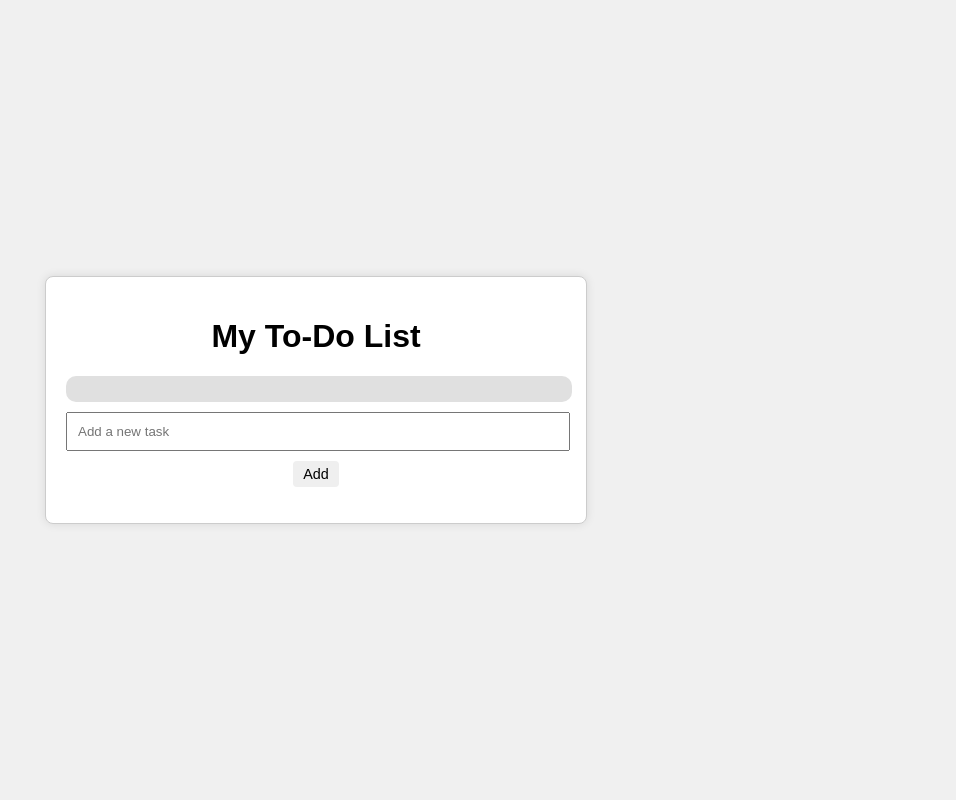
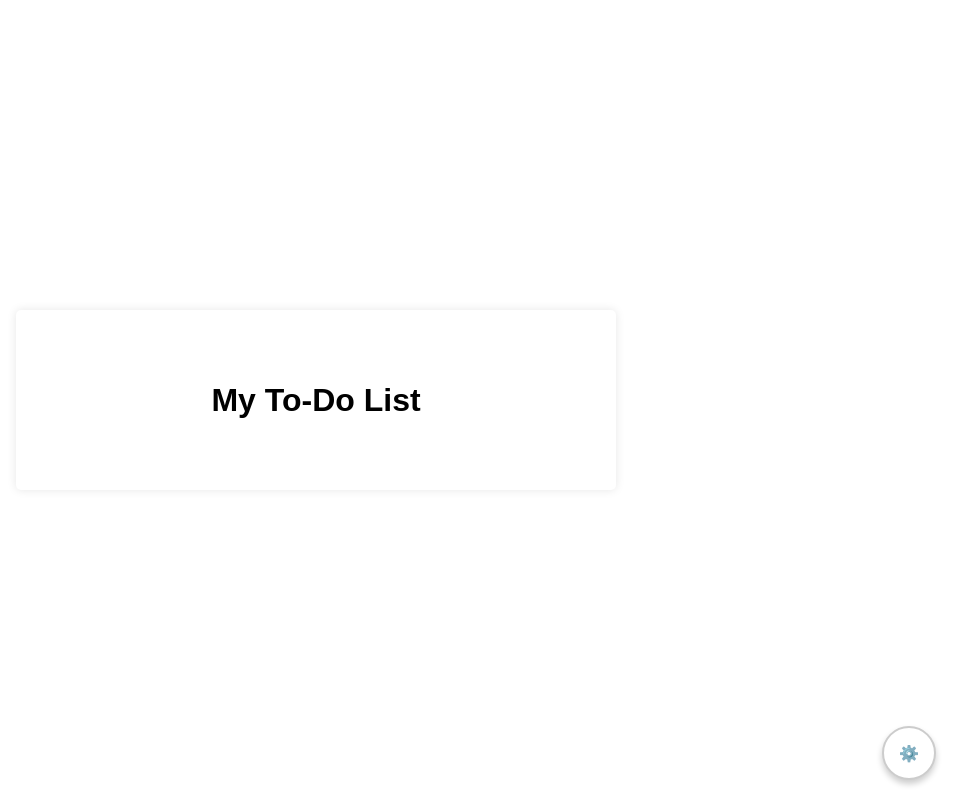
Before and after one commit to SammyFairad/Madhacks2024, a Flask app: page / in a window 1280 px wide. Shown: the whole page, without its empty margins (324-1280 px from the left). Run offline with Flask 3, Linux system fonts and the light colour scheme.

Commit message:
Update index.html

```diff
--- a/templates/index.html
+++ b/templates/index.html
@@ -5,250 +5,131 @@
     <title>To-Do List</title>
     <link rel="stylesheet" href="{{ url_for('static', filename='style.css') }}">
     <style>
-        /* Style for removing outline and maintaining text size */
-        .task-input {
-            outline: none;
-            font-size: inherit;
-            border: none;
-            background-color: transparent;
-            width: 100%;
+        /* Existing styles... */
+
+        /* Settings button styling */
+        .settings-button {
+            position: fixed;
+            bottom: 20px;
+            right: 20px;
+            background-color: #fff;
+            border: 2px solid #ccc;
+            border-radius: 50%;
+            width: 50px;
+            height: 50px;
+            display: flex;
+            align-items: center;
+            justify-content: center;
+            box-shadow: 0px 4px 6px rgba(0, 0, 0, 0.2);
+            cursor: pointer;
+            transition: transform 0.2s, background-color 0.3s;
         }
 
-        /* Fade-out animation for deleting tasks */
-        .fade-out {
-            animation: fadeOut 0.5s forwards;
+        .settings-button:hover {
+            transform: scale(1.1);
+            background-color: #f0f0f0;
         }
 
-        @keyframes fadeOut {
-            from {
-                opacity: 1;
-            }
-            to {
-                opacity: 0;
-                height: 0;
-                margin: 0;
-                padding: 0;
-            }
+        .settings-menu {
+            display: none;
+            position: fixed;
+            bottom: 80px;
+            right: 20px;
+            background-color: white;
+            border: 1px solid #ccc;
+            border-radius: 8px;
+            box-shadow: 0px 4px 6px rgba(0, 0, 0, 0.2);
+            padding: 10px;
+            z-index: 1000;
         }
 
-        /* Container styling for consistency */
-        .container {
-            max-width: 600px;
-            margin: auto;
-            padding: 20px;
-            border: 1px solid #ccc;
-            border-radius: 8px;
-            box-shadow: 0px 0px 10px rgba(0, 0, 0, 0.1);
-        }
-
-        /* Strikethrough style for completed tasks */
-        .completed {
-            color: grey;
-            text-decoration: line-through;
-            text-decoration-thickness: 2px;
-            text-decoration-color: grey;
-            transition: color 0.3s ease, text-decoration-color 0.3s ease;
-        }
-
-        /* Button styling for Add, Delete, and Details buttons */
-        button {
+        .settings-menu button {
+            width: 100%;
+            padding: 8px;
+            margin: 5px 0;
             border: none;
-            padding: 5px 10px;
+            background-color: #f9f9f9;
             border-radius: 4px;
             cursor: pointer;
-            font-size: 0.9em;
             transition: background-color 0.3s;
         }
 
-        button:hover {
-            background-color: #0056b3;
+        .settings-menu button:hover {
+            background-color: #e0e0e0;
         }
 
-        .details-button {
-            margin-left: 10px;
-            font-size: 0.9em;
+        /* Theme styles */
+        body.default {
+            background-color: #fff;
+            color: #000;
+            font-family: Arial, sans-serif;
         }
 
-        /* Progress bar styling */
-        .progress-container {
-            background-color: #e0e0e0;
-            border-radius: 10px;
-            margin: 10px 0;
-            padding: 3px;
-            width: 100%;
+        body.pink-lofi {
+            background-color: #FFC0CB;
+            color: #5A5A5A;
+            font-family: "Comic Sans MS", cursive, sans-serif;
         }
 
-        .progress-bar {
-            background-color: #8E24AA;
-            height: 20px;
-            border-radius: 10px;
-            width: 0;
-            transition: width 0.3s ease;
+        body.brown-library {
+            background-color: #D2B48C;
+            color: #2F2F2F;
+            font-family: "Georgia", serif;
         }
 
-        /* Gold and shine effect when full */
-        .progress-bar.full {
-            background: linear-gradient(45deg, gold, #FFD700);
-            animation: shine 2s infinite linear;
+        body.green-cottagecore {
+            background-color: #98FB98;
+            color: #2A3D1D;
+            font-family: "Courier New", monospace;
         }
 
-        @keyframes shine {
-            0% { box-shadow: 0 0 10px gold; }
-            50% { box-shadow: 0 0 20px gold; }
-            100% { box-shadow: 0 0 10px gold; }
+        body.purple-cosmos {
+            background-color: #D8BFD8;
+            color: #3C1361;
+            font-family: "Trebuchet MS", sans-serif;
         }
     </style>
 </head>
 <body>
     <div class="container">
         <h1>My To-Do List</h1>
+        <!-- Rest of your existing HTML content -->
+    </div>
 
-        <!-- Progress bar container -->
-        <div class="progress-container">
-            <div class="progress-bar" id="progressBar"></div>
-        </div>
-
-        <!-- Form to add a new task -->
-        <form action="{{ url_for('add_task') }}" method="POST" id="taskForm">
-            <input type="text" id="taskInput" name="task" placeholder="Add a new task" required>
-            <button type="submit">Add</button>
-        </form>
-
-        <ul>
-            {% for task in tasks %}
-                <li id="task-{{ loop.index0 }}">
-                    <!-- Checkbox to toggle completion with strikethrough effect -->
-                    <input type="checkbox" onclick="toggleCompletion(this, {{ loop.index0 }})" {% if task.completed %}checked{% endif %}>
-
-                    <!-- Editable task text -->
-                    <span class="task-text {% if task.completed %}completed{% endif %}" onclick="makeEditable(this, {{ loop.index0 }})" data-task-id="{{ loop.index0 }}">
-                        {{ task.text }}
-                    </span>
-
-                    <!-- Details button linking to task details page -->
-                    <a href="{{ url_for('view_task', task_id=loop.index0) }}">
-                        <button class="details-button">Details</button>
-                    </a>
-
-                    <!-- Delete button with fade-out effect -->
-                    <button onclick="deleteTask(event, {{ loop.index0 }})">Delete</button>
-                </li>
-            {% endfor %}
-        </ul>
+    <!-- Settings Button -->
+    <div class="settings-button" onclick="toggleSettingsMenu()">⚙️</div>
+    <div class="settings-menu" id="settingsMenu">
+        <button onclick="changeTheme('default')">Default</button>
+        <button onclick="changeTheme('pink-lofi')">Pink Lo-Fi</button>
+        <button onclick="changeTheme('brown-library')">Brown Library</button>
+        <button onclick="changeTheme('green-cottagecore')">Green Cottagecore</button>
+        <button onclick="changeTheme('purple-cosmos')">Purple Cosmos</button>
     </div>
 
     <script>
-        function makeEditable(element) {
-            const taskText = element.textContent.trim();
-            const taskId = element.getAttribute('data-task-id');
-            const input = document.createElement('input');
-            input.type = 'text';
-            input.value = taskText;
-            input.classList.add('task-input');
-            input.setAttribute('data-task-id', taskId);
-
-            element.replaceWith(input);
-            input.focus();
-
-            input.addEventListener('blur', function() {
-                saveTask(input);
-            });
-            input.addEventListener('keydown', function(event) {
-                if (event.key === 'Enter') {
-                    saveTask(input);
-                }
-            });
+        function toggleSettingsMenu() {
+            const menu = document.getElementById('settingsMenu');
+            menu.style.display = menu.style.display === 'block' ? 'none' : 'block';
         }
 
-        function saveTask(input) {
-            const newTaskText = input.value.trim();
-            const taskId = input.getAttribute('data-task-id');
-            if (!newTaskText) {
-                deleteTask(null, taskId);
-            } else {
-                const form = document.createElement('form');
-                form.action = `/edit/${taskId}`;
-                form.method = 'POST';
-                form.style.display = 'none';
+        function changeTheme(theme) {
+            // Remove existing theme classes
+            document.body.classList.remove('default', 'pink-lofi', 'brown-library', 'green-cottagecore', 'purple-cosmos');
 
-                const hiddenInput = document.createElement('input');
-                hiddenInput.type = 'hidden';
-                hiddenInput.name = 'edited_text';
-                hiddenInput.value = newTaskText;
+            // Add the selected theme class
+            document.body.classList.add(theme);
 
-                form.appendChild(hiddenInput);
-                document.body.appendChild(form);
-                form.submit();
-            }
+            // Save the theme to localStorage
+            localStorage.setItem('selectedTheme', theme);
+
+            // Hide the settings menu
+            toggleSettingsMenu();
         }
 
-        function deleteTask(event, taskId) {
-            if (event) event.preventDefault();
-            const taskElement = document.getElementById(`task-${taskId}`);
-            taskElement.classList.add('fade-out');
-
-            setTimeout(() => {
-                const form = document.createElement('form');
-                form.action = `/delete/${taskId}`;
-                form.method = 'POST';
-                form.style.display = 'none';
-                document.body.appendChild(form);
-                form.submit();
-            }, 500);
-        }
-
-        function toggleCompletion(checkbox, taskId) {
-            const taskText = checkbox.nextElementSibling;
-            taskText.classList.toggle('completed', checkbox.checked);
-
-            // Submit the completion state to the server
-            const form = document.createElement('form');
-            form.action = `/toggle/${taskId}`;
-            form.method = 'POST';
-            form.style.display = 'none';
-            document.body.appendChild(form);
-            form.submit();
-            // Reorder tasks based on completion
-            reorderTasks();
-
-            updateProgressBar(); // Update progress bar
-        }
-
-        function reorderTasks() {
-            const taskList = document.querySelector('ul');
-            const tasks = Array.from(taskList.querySelectorAll('li'));
-
-            tasks.sort((a, b) => {
-                const aCompleted = a.querySelector('.task-text').classList.contains('completed');
-                const bCompleted = b.querySelector('.task-text').classList.contains('completed');
-                return aCompleted - bCompleted;
-            });
-
-            // Re-append tasks to the list in sorted order
-            tasks.forEach(task => taskList.appendChild(task));
-        }
-
-        function updateProgressBar() {
-            const total_task = 10;
-            const completedTasks = document.querySelectorAll('.task-text.completed').length;
-            const progressBar = document.getElementById('progressBar');
-
-            // Calculate progress percentage, capping it at 100%
-            const progress = Math.min((completedTasks / total_task) * 100, 100);
-            progressBar.style.width = `${progress}%`;
-
-            // Add the "shining" effect only when fully complete
-            if (completedTasks >= total_task) {
-                progressBar.classList.add('full');
-            } else {
-                progressBar.classList.remove('full');
-            }
-        }
-
-        // Initial progress bar setup on page load
-        window.onload = function() {
-            reorderTasks();
-            updateProgressBar();
+        // Apply the persisted theme on page load
+        window.onload = function () {
+            const savedTheme = localStorage.getItem('selectedTheme') || 'default';
+            document.body.classList.add(savedTheme);
         };
     </script>
 </body>
```
